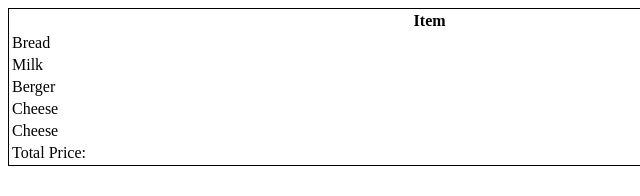
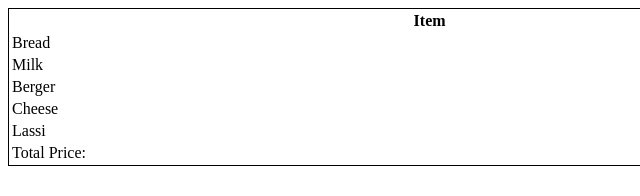
Before and after one commit to acciojob/grofers-checkout-2-AdityaB420, a website: page main.html in a window 1280 px wide. Shown: the full height of the page, 0-640 px from the left. Drawn offline with Linux system fonts and the light colour scheme.

Commit message:
created a submission

```diff
--- a/main.html
+++ b/main.html
@@ -33,7 +33,7 @@
       <td data-ns-test="prices">3.00</td>
     </tr>
 	  <tr>
-      <td>Cheese</td>
+      <td>Lassi</td>
       <td data-ns-test="prices">3.50</td>
     </tr>
   </tbody>
```
